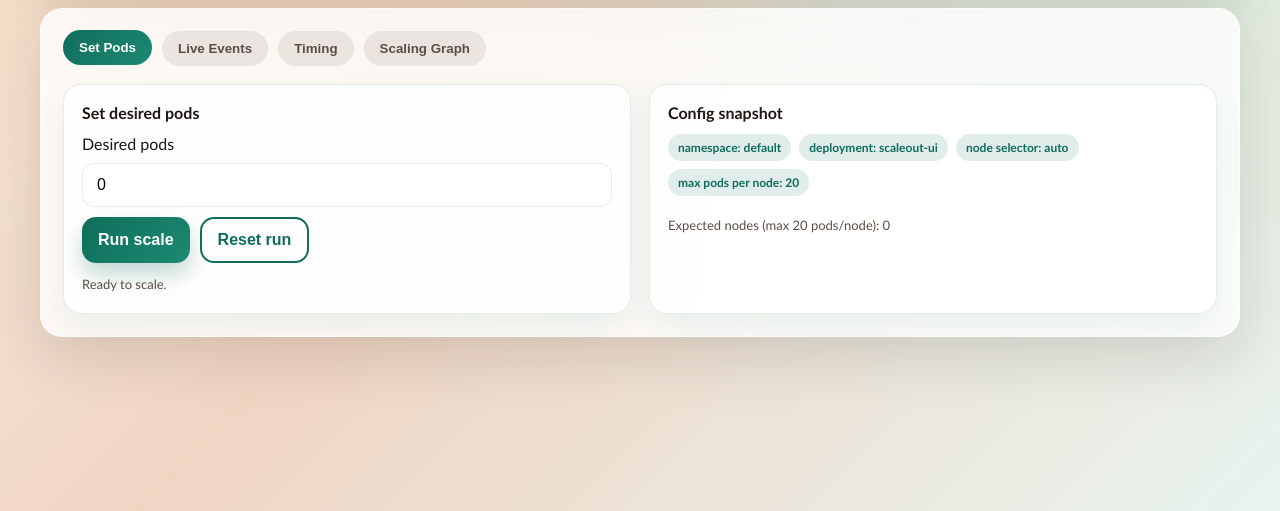
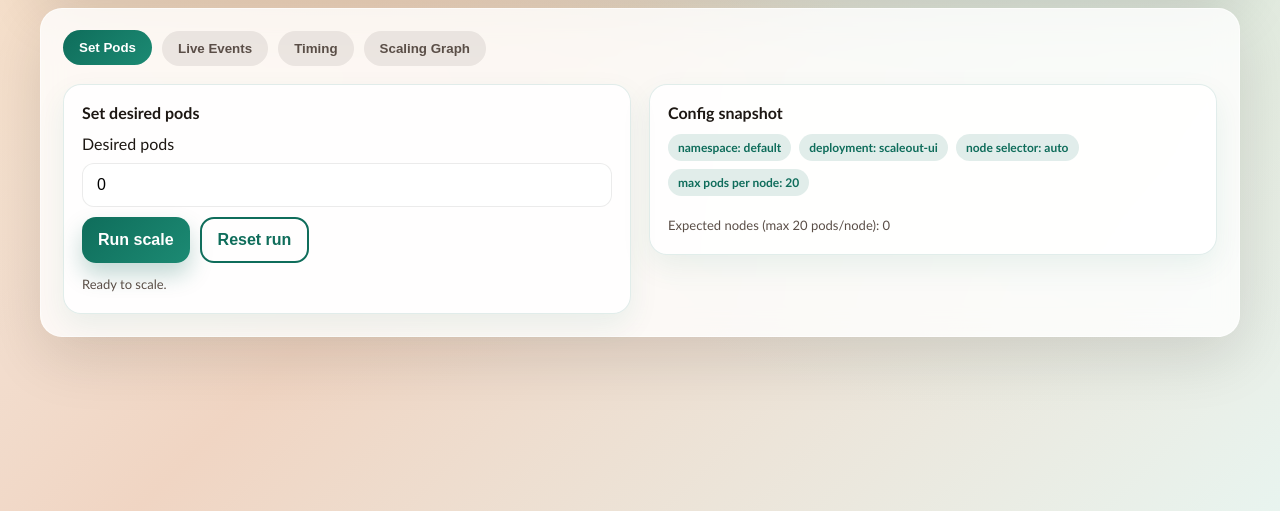
Before and after one commit to cj667113/K8_SCALE_TRACE, a FastAPI app: page / in a window 1280 px wide. Shown: the part 289-800 px from the top of the page. Run offline with FastAPI, Linux system fonts and the light colour scheme.

Commit message:
HTML Fixes

```diff
--- a/app/templates/index.html
+++ b/app/templates/index.html
@@ -120,7 +120,14 @@
 
 
     .events-grid {
-      grid-template-columns: 1.2fr 1fr;
+      display: grid;
+      grid-template-columns: minmax(0, 1.4fr) minmax(0, 1fr);
+      gap: 18px;
+      align-items: start;
+    }
+
+    .events-grid .card {
+      min-width: 0;
     }
 
     .grid-two {
```
